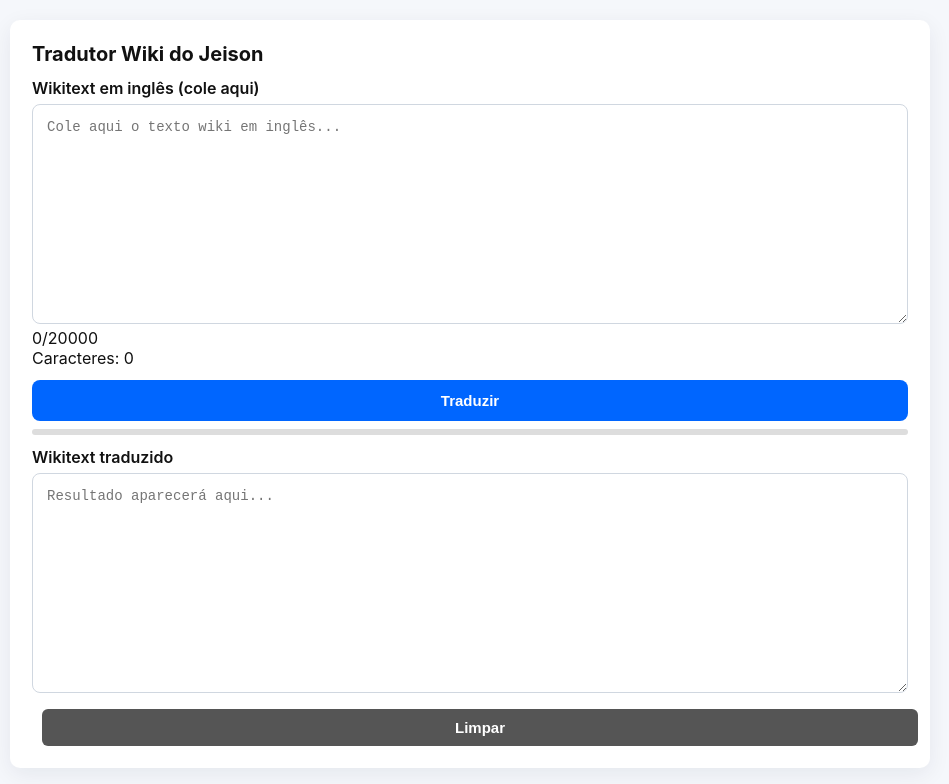
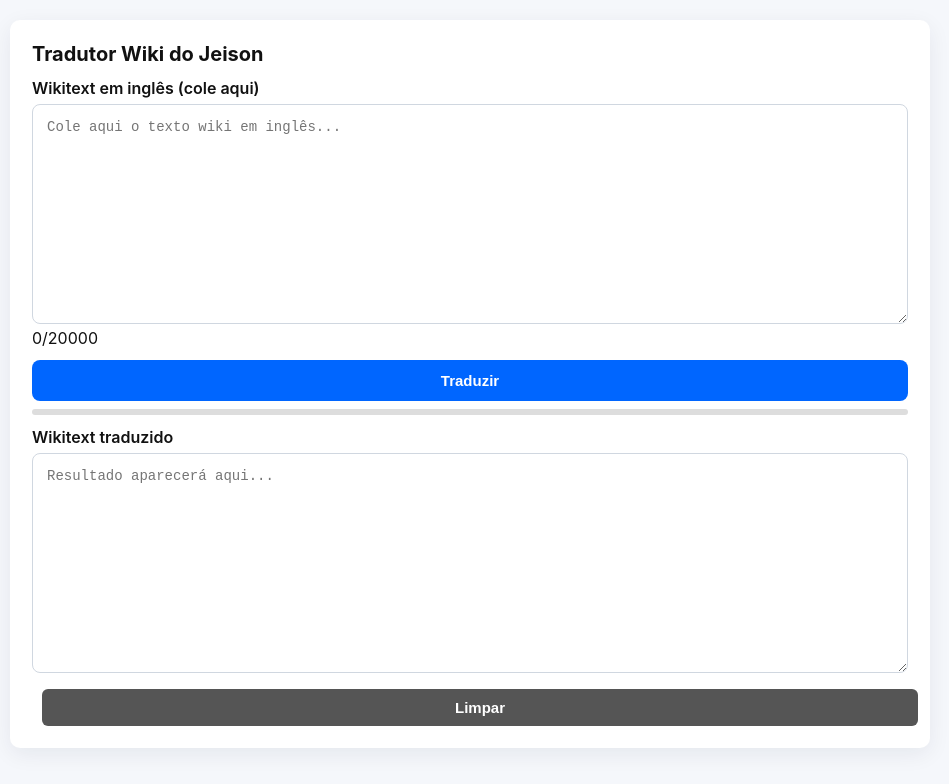
Before and after one commit to jeisongomes/tradutorwiki, a plain HTML site: page index.html in a window 1280 px wide. Shown: the whole page, without its empty margins (170-1119 px from the left). Drawn offline with Linux system fonts and the light colour scheme.

Commit message:
Remove character count display from index.html
Removed character count display from the interface.

```diff
--- a/index.html
+++ b/index.html
@@ -13,7 +13,6 @@
     <label for="input">Wikitext em inglês (cole aqui)</label>
     <textarea id="inputText" placeholder="Cole aqui o texto wiki em inglês..."></textarea>
     <div id="charCounter">0/20000</div>
-    <div id="charCount">Caracteres: 0</div>
 
     <button id="translateBtn">Traduzir</button>
 
```
